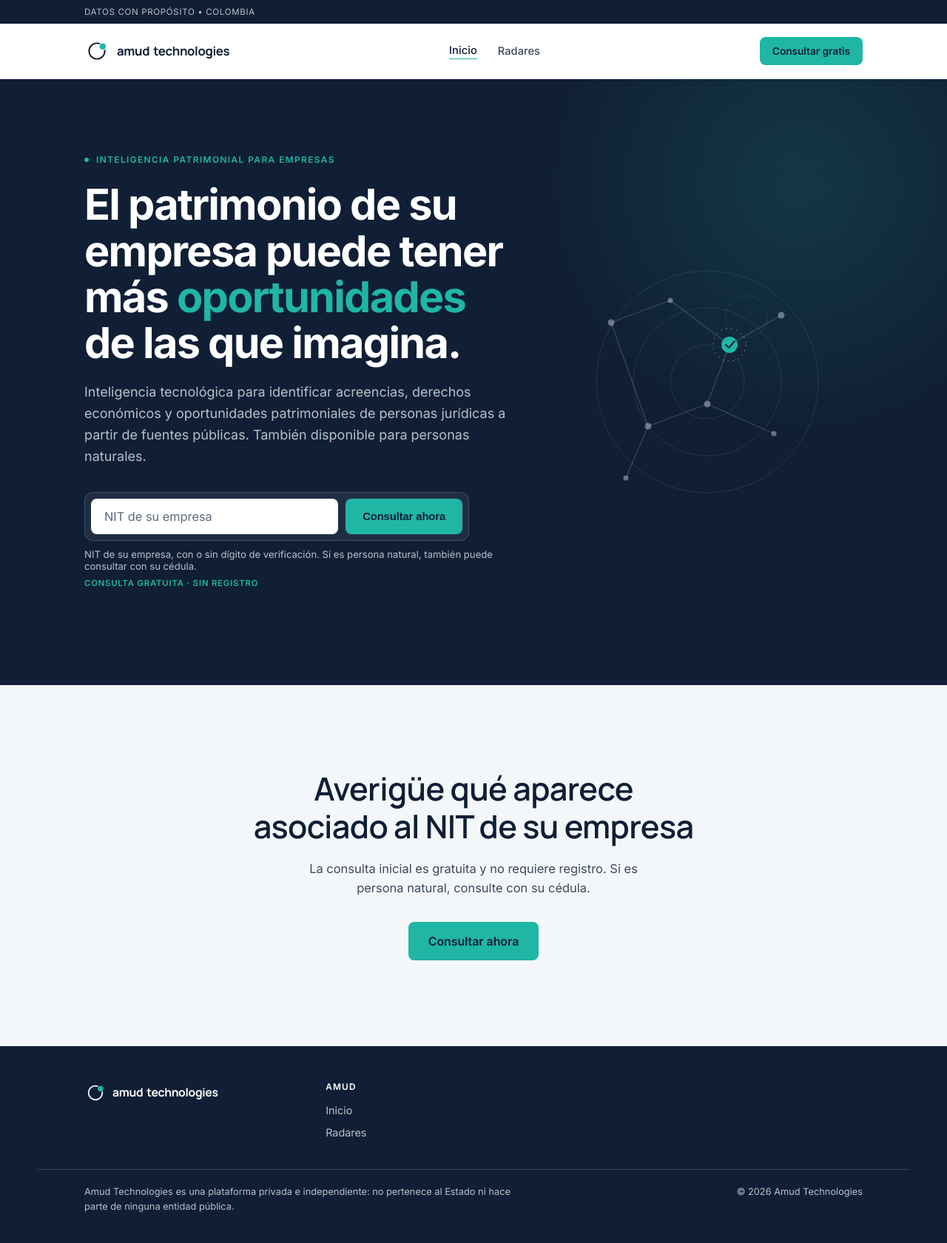
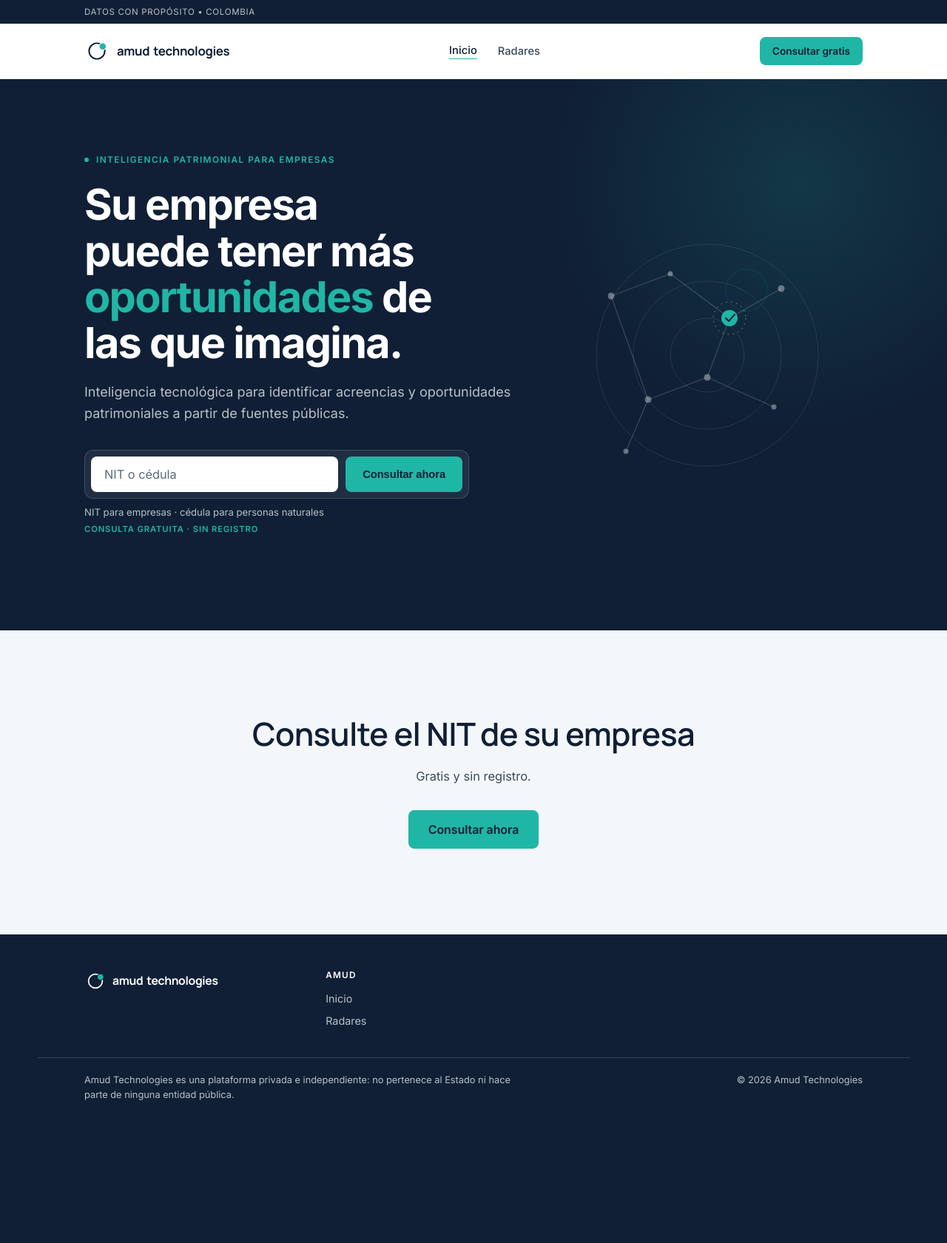
Before and after one commit to amudtechnologies/claims-engine, a Django app: page / in a window 1280 px wide. Shown: the whole page at 74% size. After the commit the page ends 1487 px from the top, so only its background shows below. Run offline with Django 5.2, Linux system fonts and the light colour scheme; data comes from the database, SQL or seed files in the repository.

Commit message:
Trim home copy; make the natural-person note a single subtle line
Co-Authored-By: Claude Sonnet 5.5 <noreply@anthropic.com>

```diff
--- a/web/home/templates/home/_search_form.html
+++ b/web/home/templates/home/_search_form.html
@@ -6,7 +6,7 @@
     type="text"
     name="nit"
     value="{{ raw_document_number }}"
-    placeholder="NIT de su empresa"
+    placeholder="NIT o cédula"
     inputmode="numeric"
     autocomplete="off"
     required
@@ -19,6 +19,6 @@
   <span class="visually-hidden" role="status" aria-live="polite" data-search-status></span>
 </form>
 {% if not compact %}
-  <p class="search-form-hint">NIT de su empresa, con o sin dígito de verificación. Si es persona natural, también puede consultar con su cédula.</p>
+  <p class="search-form-hint">NIT para empresas · cédula para personas naturales</p>
   <p class="search-form-trust">Consulta gratuita · sin registro</p>
 {% endif %}
--- a/web/home/templates/home/index.html
+++ b/web/home/templates/home/index.html
@@ -12,8 +12,8 @@
   <div class="wrap hero-inner">
     <div class="hero-copy">
       <div class="eyebrow mono"><span class="dot"></span>Inteligencia patrimonial para empresas</div>
-      <h1>El patrimonio de su empresa puede tener más <span class="accent-word">oportunidades</span> de las que imagina.</h1>
-      <p class="lede">Inteligencia tecnológica para identificar acreencias, derechos económicos y oportunidades patrimoniales de personas jurídicas a partir de fuentes públicas. También disponible para personas naturales.</p>
+      <h1>Su empresa puede tener más <span class="accent-word">oportunidades</span> de las que imagina.</h1>
+      <p class="lede">Inteligencia tecnológica para identificar acreencias y oportunidades patrimoniales a partir de fuentes públicas.</p>
       <div class="hero-search" id="buscar">{% include "home/_search_form.html" with button_label="Consultar ahora" %}</div>
     </div>
     <div class="hero-graphic" aria-hidden="true">
@@ -43,8 +43,8 @@
 
 <section class="cta">
   <div class="wrap">
-    <h2>Averigüe qué aparece asociado al NIT de su empresa</h2>
-    <p>La consulta inicial es gratuita y no requiere registro. Si es persona natural, consulte con su cédula.</p>
+    <h2>Consulte el NIT de su empresa</h2>
+    <p>Gratis y sin registro.</p>
     <a href="#buscar" class="btn btn-primary btn-lg">Consultar ahora</a>
   </div>
 </section>
--- a/web/home/tests.py
+++ b/web/home/tests.py
@@ -9,7 +9,7 @@ class HomeTests(TestCase):
     def test_home_renders_search(self):
         response = self.client.get("/")
         self.assertContains(response, 'action="/resultados/"')
-        self.assertContains(response, "El patrimonio de su empresa puede tener")
+        self.assertContains(response, "Su empresa puede tener")
 
     def test_new_radar_appears_without_code_changes_and_without_numbers(self):
         Radar.objects.create(
```
